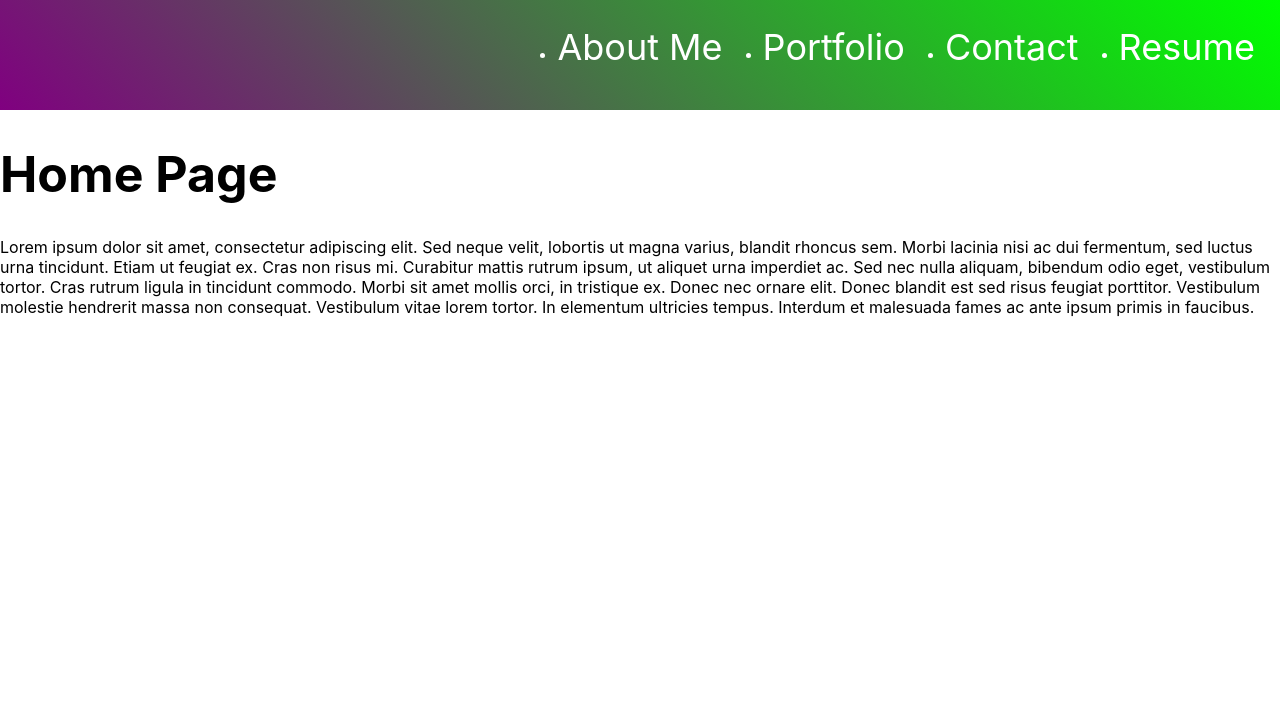
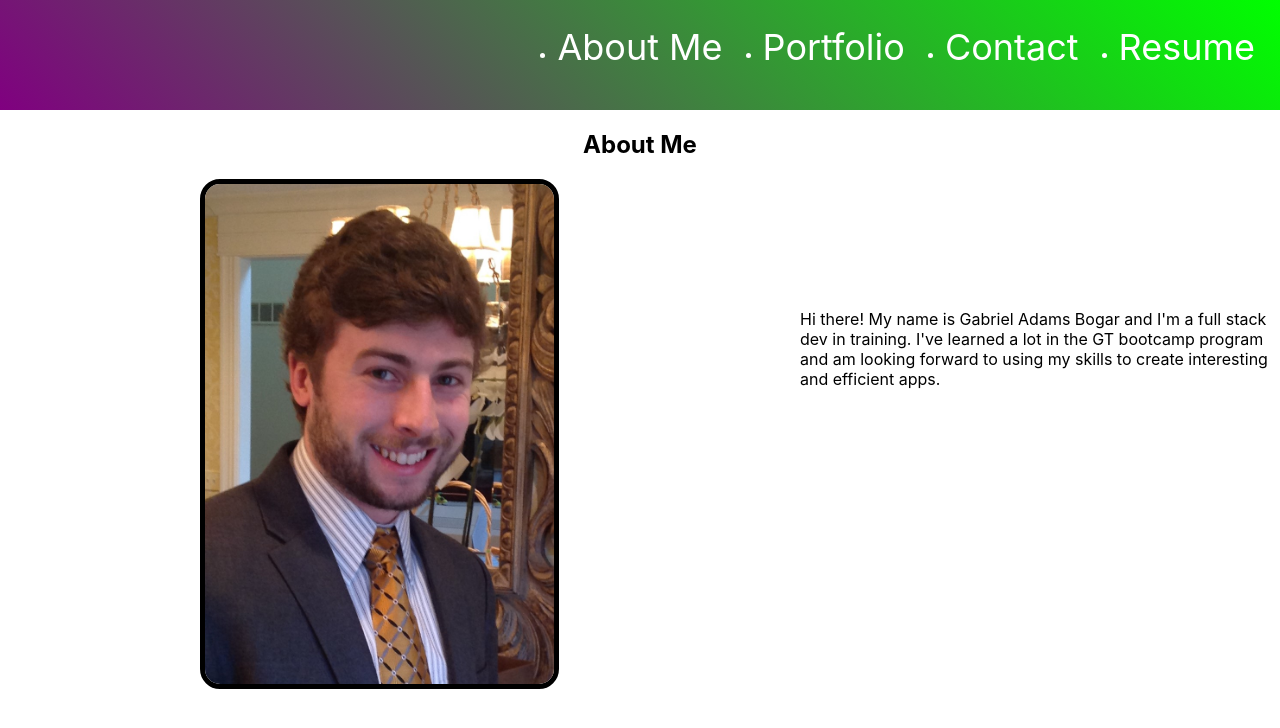
Before and after one commit to gabeab34/GAB-Portfolio, a React (Create React App) app: page / in a window 1280 px wide. Shown: the top 728 px of the page. Built offline with nearby package versions, Linux system fonts and the light colour scheme.

Commit message:
added about me section and picture

```diff
--- a/src/App.css
+++ b/src/App.css
@@ -9,15 +9,37 @@
   margin-top: 0px;
 }
 
-#myname {
+#myName {
   position: relative;
   left: -700px;
   bottom: 20px;
   top: -20px;
 }
 
+#myPic {
+  display: inline-block;
+  max-width: 500px;
+  max-height: 500px;
+  margin-left: 200px;
+}
+
+#aboutMe {
+  display: inline-block;
+  position: relative;
+  top: -400px;
+  margin-left: 800px;
+  max-width: 800px;
+  margin-bottom: 200px;
+
+}
+
 h1 {
   font-size: 50px;
+
+}
+
+h2 {
+  text-align: center;
 
 }
 
@@ -36,3 +58,14 @@ li a {
 li a:visited {
   color: purple;
 }
+
+img {
+  object-fit: contain;
+  max-width: 500px;
+  max-height: 500px;
+  border: 5px;
+  border-style: solid;
+  border-color: black;
+  border-radius: 20px;
+  box-shadow: 10px;
+}
--- a/src/components/NavTabs.js
+++ b/src/components/NavTabs.js
@@ -5,7 +5,7 @@ import React from 'react';
 function NavTabs({ currentPage, handlePageChange }) {
   return (
  <ul className="nav nav-tabs">
-  <div id ='myname'>
+  <div id ='myName'>
   <h1>Gabriel Adams Bogar</h1></div>
         <li className="nav-item">
           <a
--- a/src/components/pages/Home.js
+++ b/src/components/pages/Home.js
@@ -1,21 +1,19 @@
 import React from 'react';
+import myPic from '../assets/GAB.jpg'
 
 export default function Home() {
   return (
     <div>
-      <h1>Home Page</h1>
-      <p>
-        Lorem ipsum dolor sit amet, consectetur adipiscing elit. Sed neque
-        velit, lobortis ut magna varius, blandit rhoncus sem. Morbi lacinia nisi
-        ac dui fermentum, sed luctus urna tincidunt. Etiam ut feugiat ex. Cras
-        non risus mi. Curabitur mattis rutrum ipsum, ut aliquet urna imperdiet
-        ac. Sed nec nulla aliquam, bibendum odio eget, vestibulum tortor. Cras
-        rutrum ligula in tincidunt commodo. Morbi sit amet mollis orci, in
-        tristique ex. Donec nec ornare elit. Donec blandit est sed risus feugiat
-        porttitor. Vestibulum molestie hendrerit massa non consequat. Vestibulum
-        vitae lorem tortor. In elementum ultricies tempus. Interdum et malesuada
-        fames ac ante ipsum primis in faucibus.
-      </p>
+      <h2>About Me</h2>
+        <div id = "myPic">
+          <img src= {myPic} alt= "Me" />
+        </div>
+          <div id= "aboutMe">
+            <p>
+            Hi there! My name is Gabriel Adams Bogar and I'm a full stack dev in training.
+            I've learned a lot in the GT bootcamp program and am looking forward to using my skills to create interesting and efficient apps.
+           </p>
+          </div>
     </div>
   );
 }
```
Also changed, not shown: src/components/assets/GAB.jpg (added).
